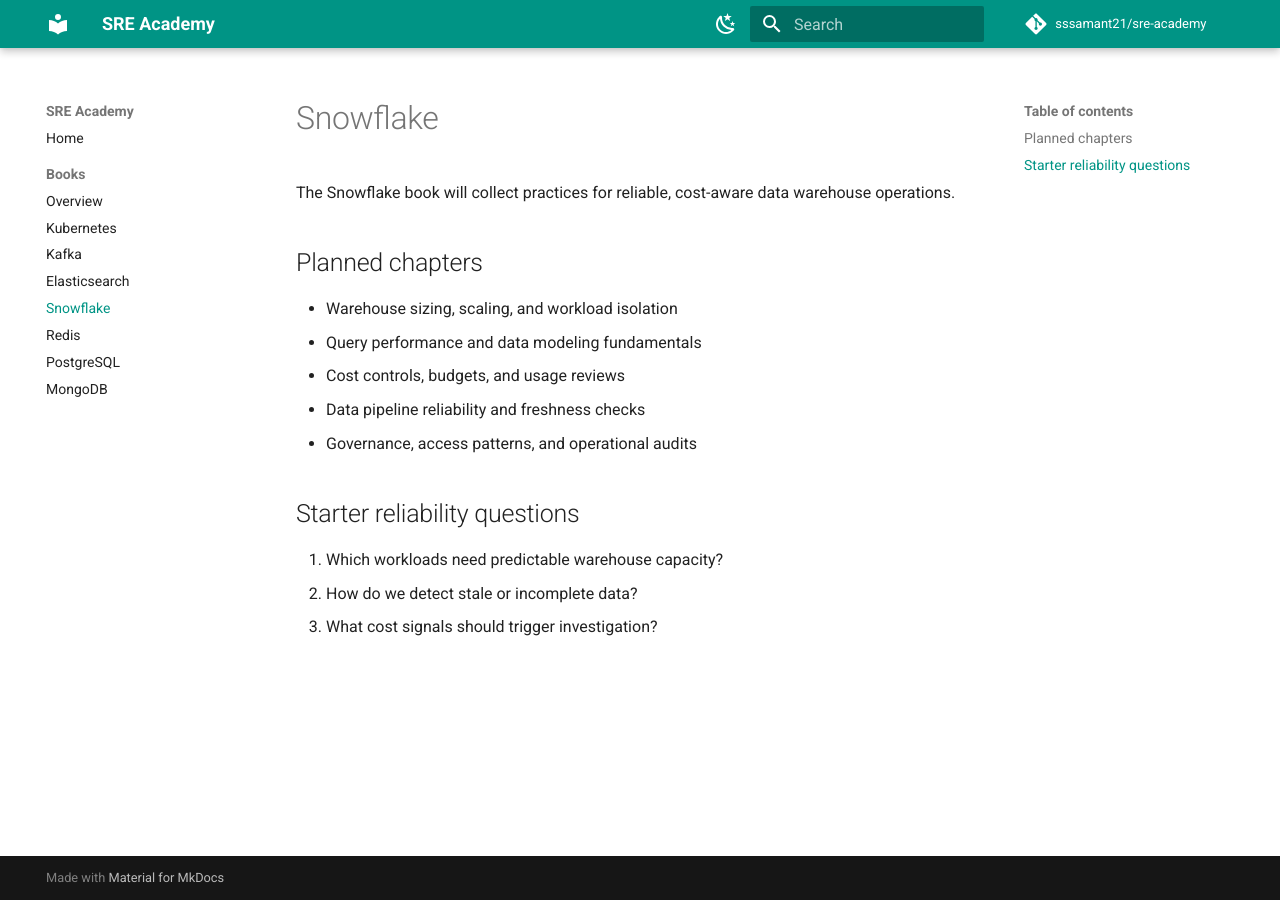
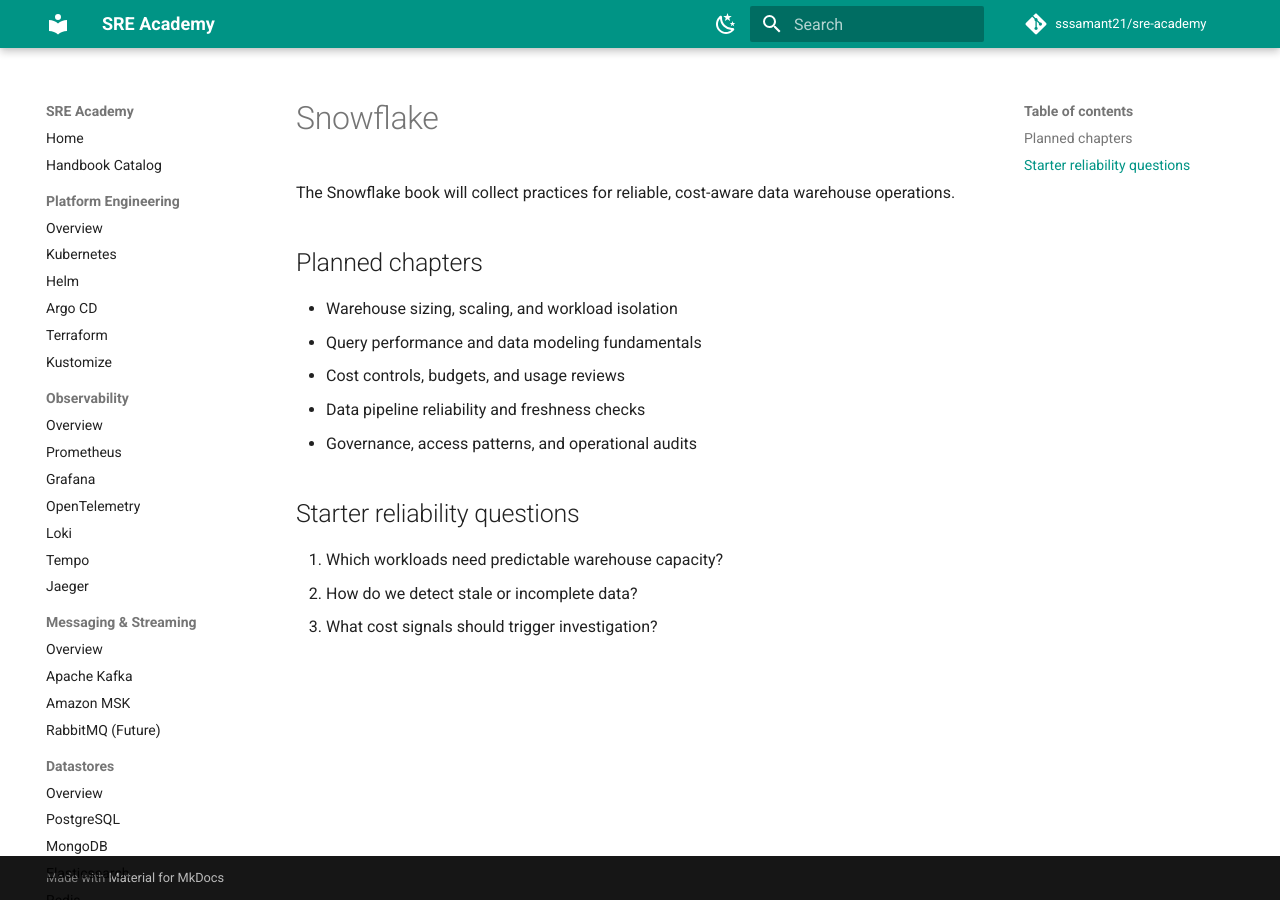
Before and after one commit to sssamant21/sre-academy, an MkDocs documentation site: the page built from docs/books/snowflake/index.md, in a window 1280 px wide. Built offline with MkDocs 1.6.1 and Material for MkDocs 9.7.7, drawn with Linux system fonts in a browser that asks for light colours; comment, search, counter and statistics services are not loaded; part of the change alters nothing that is shown.

```diff
--- a/mkdocs.yml
+++ b/mkdocs.yml
@@ -32,15 +32,56 @@ theme:
 
 nav:
   - Home: index.md
-  - Books:
-      - Overview: books/index.md
+  - Handbook Catalog: books/index.md
+  - Platform Engineering:
+      - Overview: books/platform-engineering/index.md
       - Kubernetes: books/kubernetes/index.md
-      - Kafka: books/kafka/index.md
-      - Elasticsearch: books/elasticsearch/index.md
-      - Snowflake: books/snowflake/index.md
-      - Redis: books/redis/index.md
+      - Helm: books/helm/index.md
+      - Argo CD: books/argo-cd/index.md
+      - Terraform: books/terraform/index.md
+      - Kustomize: books/kustomize/index.md
+  - Observability:
+      - Overview: books/observability/index.md
+      - Prometheus: books/prometheus/index.md
+      - Grafana: books/grafana/index.md
+      - OpenTelemetry: books/opentelemetry/index.md
+      - Loki: books/loki/index.md
+      - Tempo: books/tempo/index.md
+      - Jaeger: books/jaeger/index.md
+  - Messaging & Streaming:
+      - Overview: books/messaging-streaming/index.md
+      - Apache Kafka: books/kafka/index.md
+      - Amazon MSK: books/amazon-msk/index.md
+      - RabbitMQ (Future): books/rabbitmq/index.md
+  - Datastores:
+      - Overview: books/datastores/index.md
       - PostgreSQL: books/postgresql/index.md
       - MongoDB: books/mongodb/index.md
+      - Elasticsearch: books/elasticsearch/index.md
+      - Redis: books/redis/index.md
+      - Snowflake: books/snowflake/index.md
+      - MySQL: books/mysql/index.md
+      - Cassandra (Future): books/cassandra/index.md
+  - Cloud:
+      - Overview: books/cloud/index.md
+      - AWS: books/aws/index.md
+      - Azure: books/azure/index.md
+      - GCP: books/gcp/index.md
+      - Multi-Cloud: books/multi-cloud/index.md
+  - DevOps & CI/CD:
+      - Overview: books/devops-cicd/index.md
+      - Git: books/git/index.md
+      - GitHub Actions: books/github-actions/index.md
+      - Jenkins: books/jenkins/index.md
+      - Argo Workflows: books/argo-workflows/index.md
+      - Flux (Future): books/flux/index.md
+  - Linux & Networking:
+      - Overview: books/linux-networking/index.md
+      - Linux: books/linux/index.md
+      - DNS: books/dns/index.md
+      - Load Balancing: books/load-balancing/index.md
+      - NGINX: books/nginx/index.md
+      - Service Mesh (Istio): books/service-mesh/index.md
 
 markdown_extensions:
   - admonition
```
